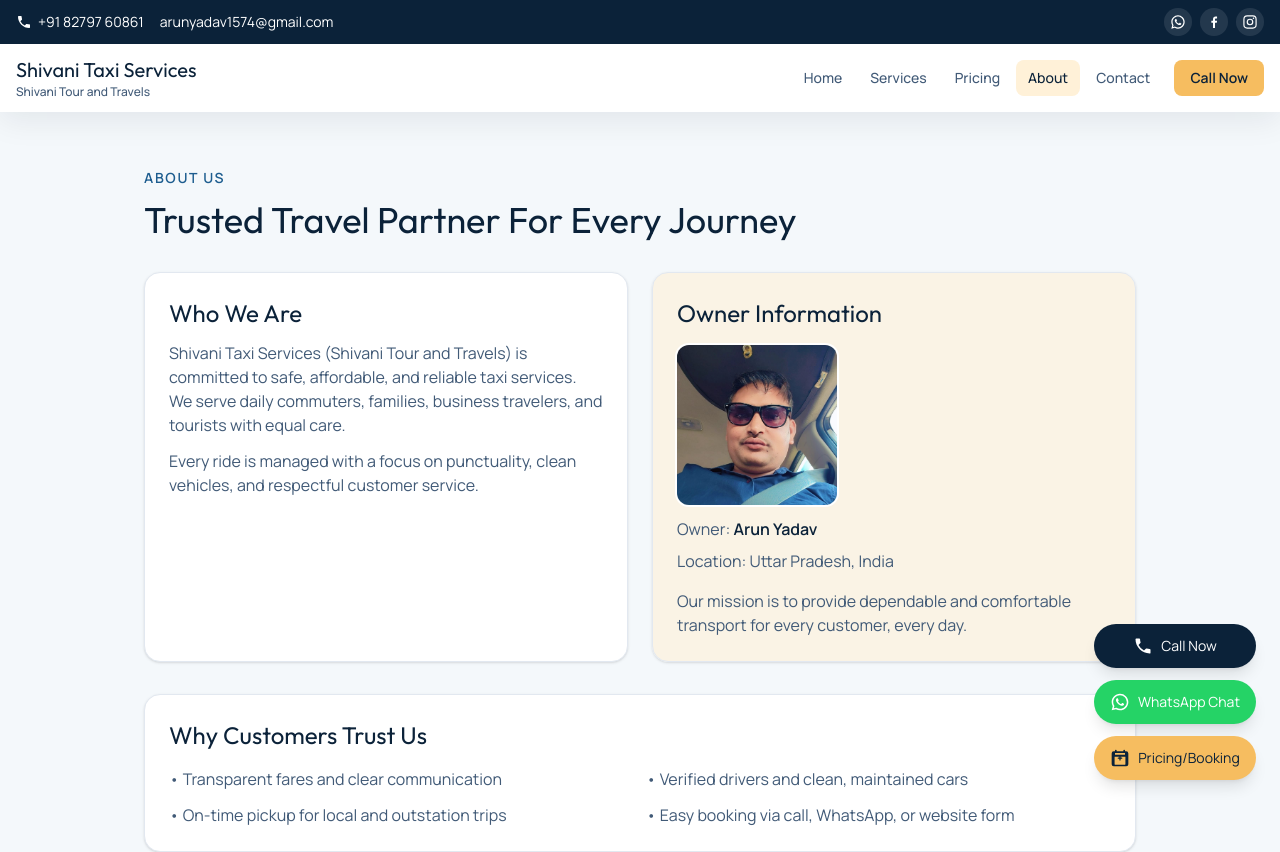
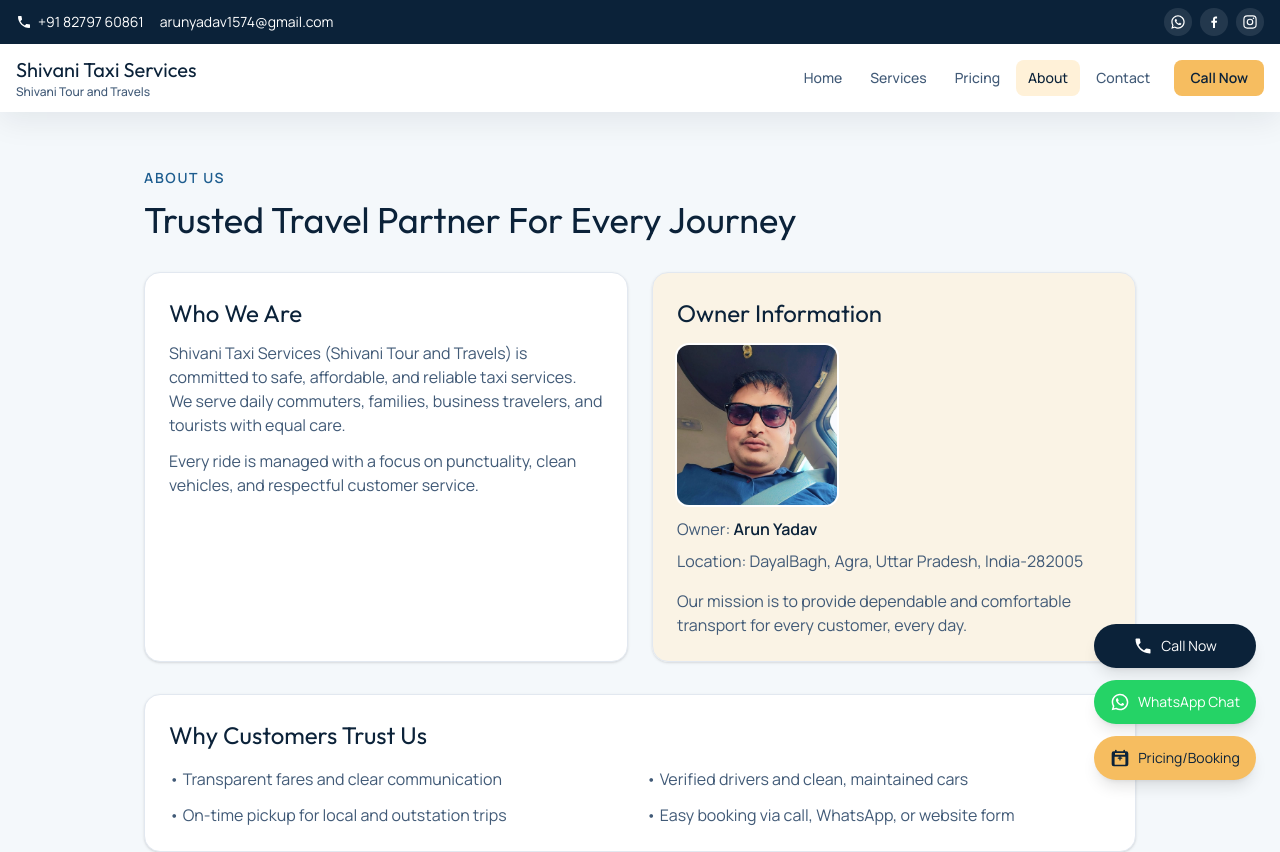
Before and after one commit to Agam0795/shivani-taxi-services, a React (Vite) app: page /about in a window 1280 px wide. Shown: the top 852 px of the page. Built offline with nearby package versions, Linux system fonts and the light colour scheme; the HTML template or start-up script is replaced by a standard one.

Commit message:
Update business location address

```diff
--- a/src/data/siteData.js
+++ b/src/data/siteData.js
@@ -7,7 +7,7 @@ export const businessInfo = {
   displayPhones: ['+91 82797 60861', '+91 9368700598'],
   email: 'arunyadav1574@gmail.com',
   tagline: 'Safe • Affordable • On-Time Travel',
-  location: 'Uttar Pradesh, India',
+  location: 'DayalBagh, Agra, Uttar Pradesh, India-282005',
 };
 
 export const socialLinks = {
```
